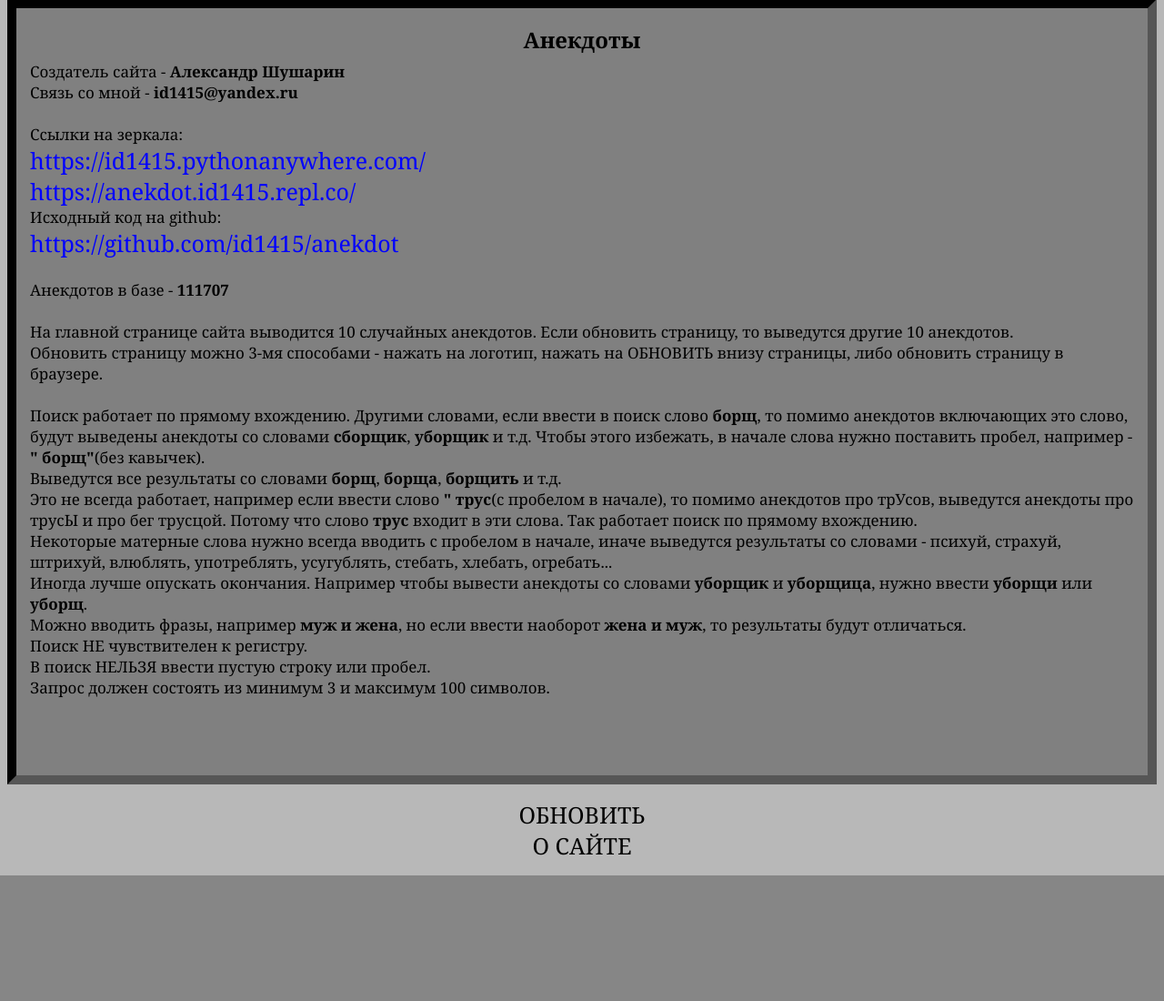
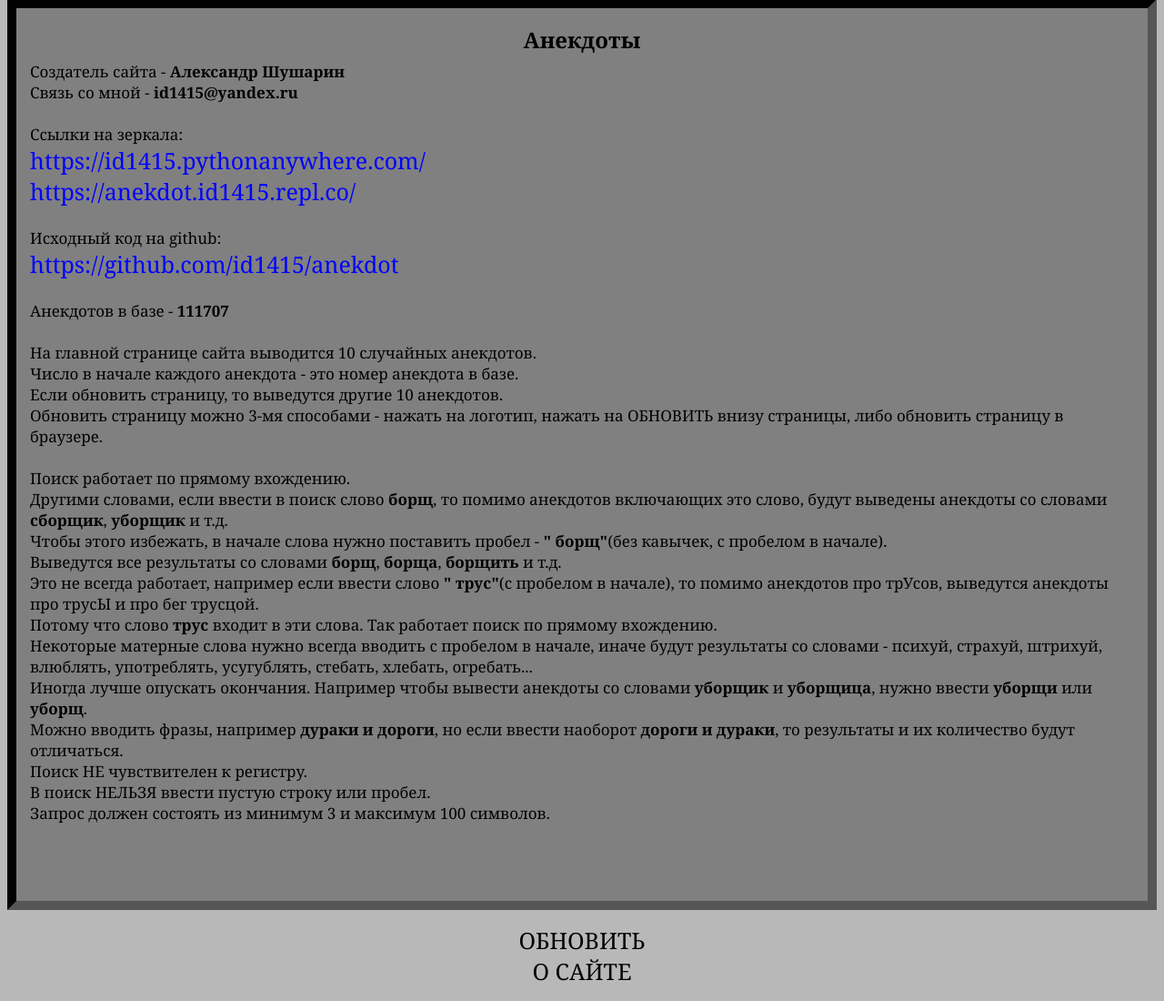
Before and after one commit to id1415/anekdot, a Flask app: page /about in a window 1280 px wide. Shown: the part 152-1252 px from the top of the page at 91% size. Before the commit the page ends 1114 px from the top, so only its background shows below. Run offline with Flask 2, Linux system fonts and the light colour scheme; parts of the project's set-up code (start-up, migrations or seed data) failed here and were passed over; some libraries are stand-ins or nearby versions.

Commit message:
поправил описание в about

```diff
--- a/templates/about.html
+++ b/templates/about.html
@@ -8,20 +8,26 @@
         Ссылки на зеркала:
         <a class="code" href="https://id1415.pythonanywhere.com/">https://id1415.pythonanywhere.com/</a>
         <a class="code" href="https://anekdot.id1415.repl.co/">https://anekdot.id1415.repl.co/</a>
+
         Исходный код на github:
         <a class="code" href="https://github.com/id1415/anekdot">https://github.com/id1415/anekdot</a>
 
         Анекдотов в базе - <b>111707</b>
 
-        На главной странице сайта выводится 10 случайных анекдотов. Если обновить страницу, то выведутся другие 10 анекдотов.
+        На главной странице сайта выводится 10 случайных анекдотов.
+        Число в начале каждого анекдота - это номер анекдота в базе.
+        Если обновить страницу, то выведутся другие 10 анекдотов.
         Обновить страницу можно 3-мя способами - нажать на логотип, нажать на ОБНОВИТЬ внизу страницы, либо обновить страницу в браузере.
 
-        Поиск работает по прямому вхождению. Другими словами, если ввести в поиск слово <b>борщ</b>, то помимо анекдотов включающих это слово, будут выведены анекдоты со словами <b>сборщик</b>, <b>уборщик</b> и т.д. Чтобы этого избежать, в начале слова нужно поставить пробел, например - <b>" борщ"</b>(без кавычек).
+        Поиск работает по прямому вхождению.
+        Другими словами, если ввести в поиск слово <b>борщ</b>, то помимо анекдотов включающих это слово, будут выведены анекдоты со словами <b>сборщик</b>, <b>уборщик</b> и т.д.
+        Чтобы этого избежать, в начале слова нужно поставить пробел - <b>" борщ"</b>(без кавычек, с пробелом в начале).
         Выведутся все результаты со словами <b>борщ</b>, <b>борща</b>, <b>борщить</b> и т.д.
-        Это не всегда работает, например если ввести слово <b>" трус</b>(с пробелом в начале), то помимо анекдотов про трУсов, выведутся анекдоты про трусЫ и про бег трусцой. Потому что слово <b>трус</b> входит в эти слова. Так работает поиск по прямому вхождению.
-        Некоторые матерные слова нужно всегда вводить с пробелом в начале, иначе выведутся результаты со словами - психуй, страхуй, штрихуй, влюблять, употреблять, усугублять, стебать, хлебать, огребать...
+        Это не всегда работает, например если ввести слово <b>" трус"</b>(с пробелом в начале), то помимо анекдотов про трУсов, выведутся анекдоты про трусЫ и про бег трусцой.
+        Потому что слово <b>трус</b> входит в эти слова. Так работает поиск по прямому вхождению.
+        Некоторые матерные слова нужно всегда вводить с пробелом в начале, иначе будут результаты со словами - психуй, страхуй, штрихуй, влюблять, употреблять, усугублять, стебать, хлебать, огребать...
         Иногда лучше опускать окончания. Например чтобы вывести анекдоты со словами <b>уборщик</b> и <b>уборщица</b>, нужно ввести <b>уборщи</b> или <b>уборщ</b>.
-        Можно вводить фразы, например <b>муж и жена</b>, но если ввести наоборот <b>жена и муж</b>, то результаты будут отличаться.
+        Можно вводить фразы, например <b>дураки и дороги</b>, но если ввести наоборот <b>дороги и дураки</b>, то результаты и их количество будут отличаться.
         Поиск НЕ чувствителен к регистру.
         В поиск НЕЛЬЗЯ ввести пустую строку или пробел.
         Запрос должен состоять из минимум 3 и максимум 100 символов.
```
Also changed, not shown: 1 other file.
